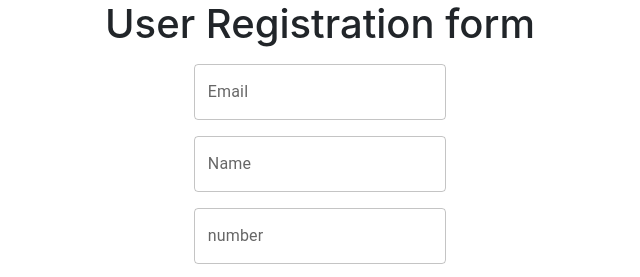
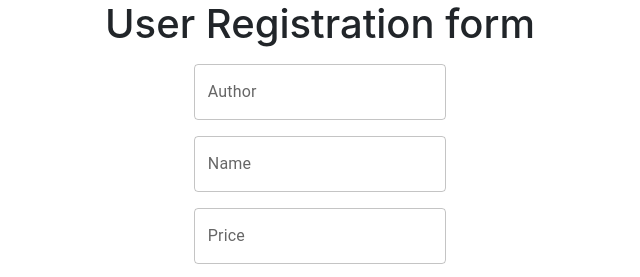
Before and after one commit to VRaj361/React_R, a React (Create React App) app: page / in a window 1280 px wide. Shown: the top 277 px of the page, without its empty margins (320-960 px from the left). Built offline with nearby package versions, Linux system fonts and the light colour scheme.

Commit message:
Axios call using Services and Coding Standards

```diff
--- a/src/App.js
+++ b/src/App.js
@@ -41,6 +41,9 @@ import { UserDemo } from './context/UserDemo';
 import { UserContext3 } from './context/UserContext3';
 import { UserContext1 } from './context/UserContext1';
 import { ReactstrapFormUseState } from './extra/ReactstrapFormUseState';
+
+import {ToastContainer} from 'react-toastify'
+import 'react-toastify/dist/ReactToastify.css'
 function App() {
   //javascript
   // var name="vraj"//string
@@ -152,7 +155,7 @@ function App() {
       {/* <UserContextProvider> */}
         {/* <UserDemo/> */}
         {/* {<UserContext1/>} */}
-
+      <ToastContainer/>
       <ReactstrapFormUseState/>
       <Routes>
 
--- a/src/extra/ReactstrapFormUseState.js
+++ b/src/extra/ReactstrapFormUseState.js
@@ -1,7 +1,8 @@
 import { Button, FormControl, MenuItem, Select,  TextField } from '@mui/material'
 import { Box } from '@mui/system'
 import React,{useState} from 'react'
-
+import { signUp } from './services/BookService'
+import {toast} from 'react-toastify'
 // import { Form, FormGroup, Input, Label } from 'reactstrap'
 
 export const ReactstrapFormUseState = () => {
@@ -9,9 +10,9 @@ export const ReactstrapFormUseState = () => {
     //create one use state and set all the properties turn by turn
     const [user, setUser] = useState({
         name:'',
-        email:'',
-        number:'',
-        gender:''
+        author:'',
+        price:'',
+        category:''
     })
 
     const handleOnchange = (event,property)=>{
@@ -21,7 +22,26 @@ export const ReactstrapFormUseState = () => {
     const handleSubmit = (e)=>{
         console.log("in")
         e.preventDefault();
-        console.log(user);
+        // console.log(user);
+
+        //post the data to the server
+        signUp(user).then((res)=>{
+            console.log(res);
+            console.log("in request")
+            toast.success("Add Book Successfully")
+            setUser({
+                name:'',
+                author:'',
+                price:'',
+                category:''
+            })
+        }).catch(err=>{
+            console.log(err)
+            console.log("in error part")
+            toast.error("Somethings went wrong")
+        })
+
+
     }
 
     return (
@@ -33,9 +53,9 @@ export const ReactstrapFormUseState = () => {
                 }}
             >
                 <FormControl>
-                    <TextField label="Email" variant='outlined' onChange={(e)=>handleOnchange(e,'email')} value={user.email}>Email</TextField>
+                    <TextField label="Author" variant='outlined' onChange={(e)=>handleOnchange(e,'author')} value={user.author}>Email</TextField>
                     <TextField label="Name" variant='outlined' onChange={(e)=>{handleOnchange(e,'name')}} value={user.name}>Name</TextField>
-                    <TextField label="number" variant='outlined' onChange={(e)=>{handleOnchange(e,'number')}} value={user.number}>Number</TextField>
+                    <TextField label="Price" variant='outlined' onChange={(e)=>{handleOnchange(e,'price')}} value={user.price}>Number</TextField>
                     <Select
                         label="Gender"
                         id="demo-simple-select"
@@ -45,9 +65,9 @@ export const ReactstrapFormUseState = () => {
 
                         }}
                         onChange={(e)=>{
-                            handleOnchange(e,'gender')
+                            handleOnchange(e,'category')
                         }}
-                        value={user.gender}
+                        value={user.category}
                     >
                         <MenuItem value={"male"}>Male</MenuItem>
                         <MenuItem value={"female"}>Female</MenuItem>
--- /dev/null
+++ b/src/extra/services/BookService.js
@@ -0,0 +1,5 @@
+import { myAxios } from "./URLMapping";
+
+export const signUp = (user)=>{
+    return myAxios.post("book",user)
+}
--- /dev/null
+++ b/src/extra/services/URLMapping.js
@@ -0,0 +1,7 @@
+import axios from "axios"
+
+export const BASE_URL = 'https://vrajapi.herokuapp.com/'
+
+export const myAxios = axios.create({
+    baseURL : BASE_URL
+})
```
